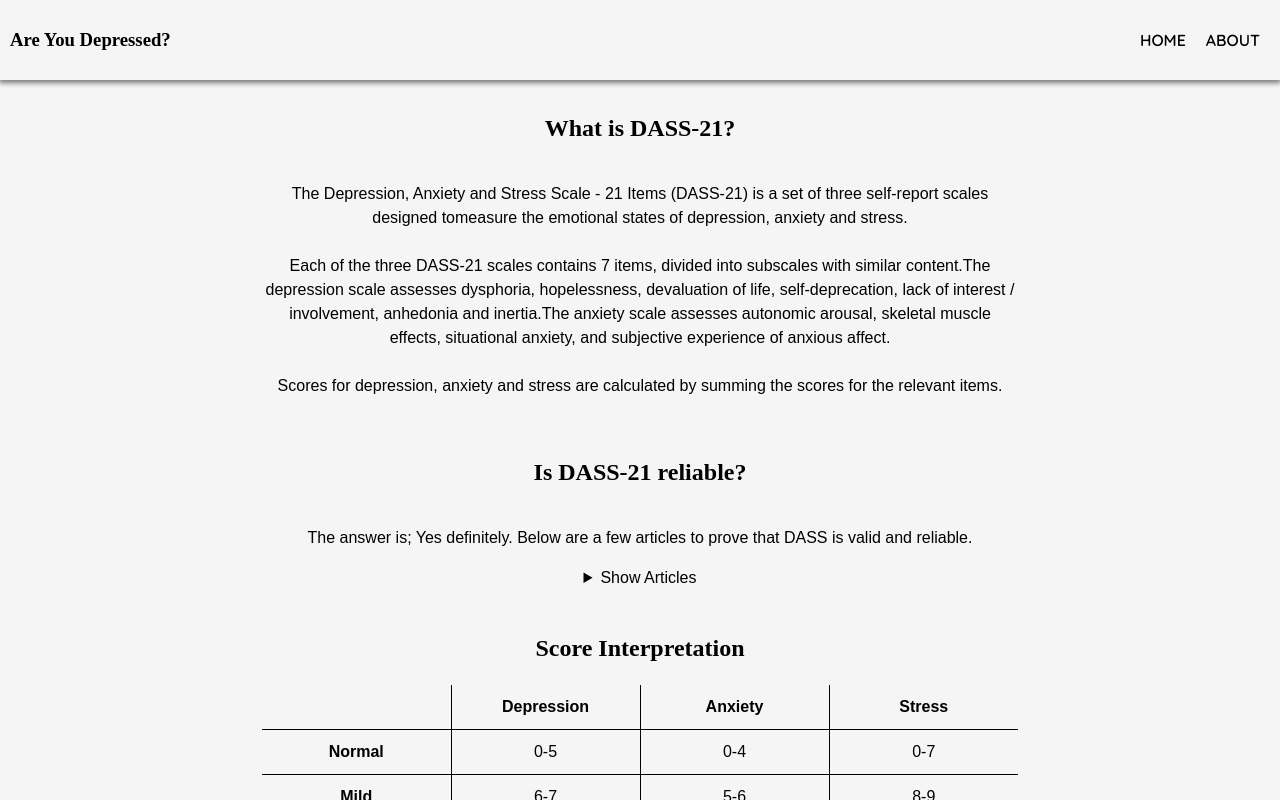
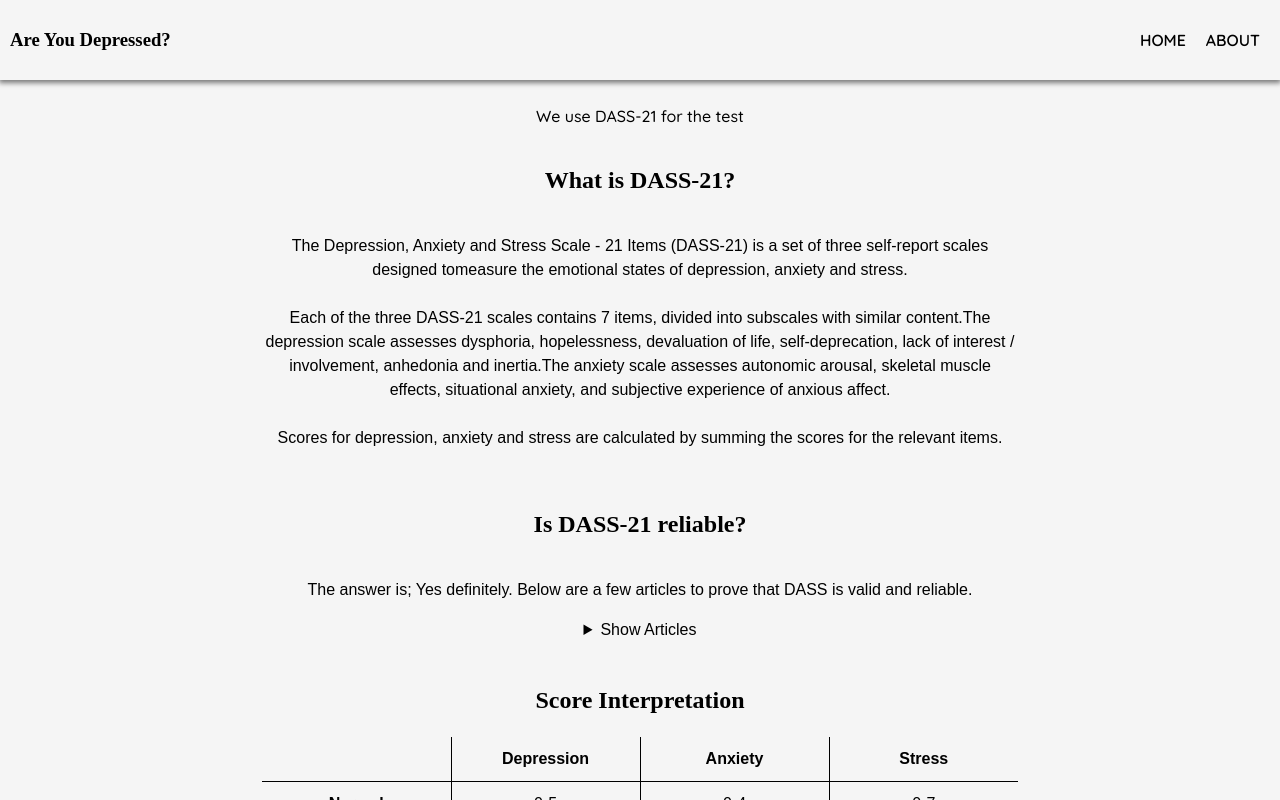
Before and after one commit to ZumTheZazaKing/areyoudepressed, a React (Create React App) app: page / in a window 1280 px wide. Both pictures are taken after a click on the element "ABOUT". Shown: the top 800 px of the page. Built offline with nearby package versions, Linux system fonts and the light colour scheme; a web font is replaced by a local one.

Commit message:
Minor changes to about page

```diff
--- a/src/App.css
+++ b/src/App.css
@@ -92,6 +92,9 @@ body #About {
   align-items: center;
   flex-direction: column;
   padding-bottom: 50px;
+}
+body #About #starting {
+  font-family: "Quicksand", sans-serif;
 }
 body #About h2 {
   font-family: "Patua One", cursive;
--- a/src/MainComponents/About.js
+++ b/src/MainComponents/About.js
@@ -12,6 +12,7 @@ export function About(){
     useEffect(() => {if(!showAbout)history.push("/")});
 
     return <div id="About">
+        <p id="starting">{currentLanguage.aboutPage.starting}</p>
         <div className="content">
             <h2>{currentLanguage.aboutPage.contentOne.title}</h2>
             <p>
--- a/src/input.scss
+++ b/src/input.scss
@@ -99,6 +99,9 @@ body{
         align-items: center;
         flex-direction: column;
         padding-bottom: 50px;
+        #starting{
+            font-family: $bodyFont;
+        }
         h2{
             font-family: $titleFont;
         }
--- a/src/translations/en.json
+++ b/src/translations/en.json
@@ -9,6 +9,7 @@
         "button":"Take Test"
     },
     "aboutPage":{
+        "starting":"We use DASS-21 for the test",
         "contentOne":{
             "title":"What is DASS-21?",
             "body":[
```
Also changed, not shown: 1 other file (tests, documents, lock files or other folders).
